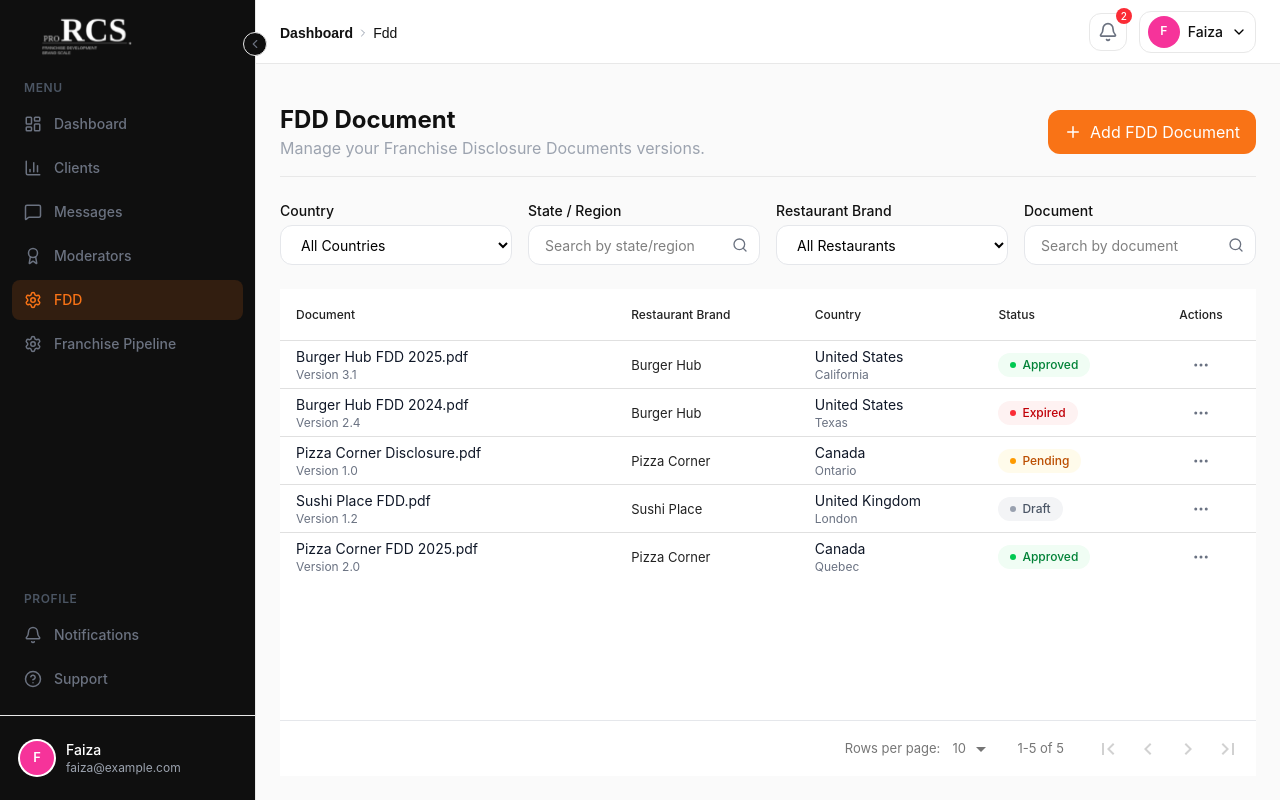
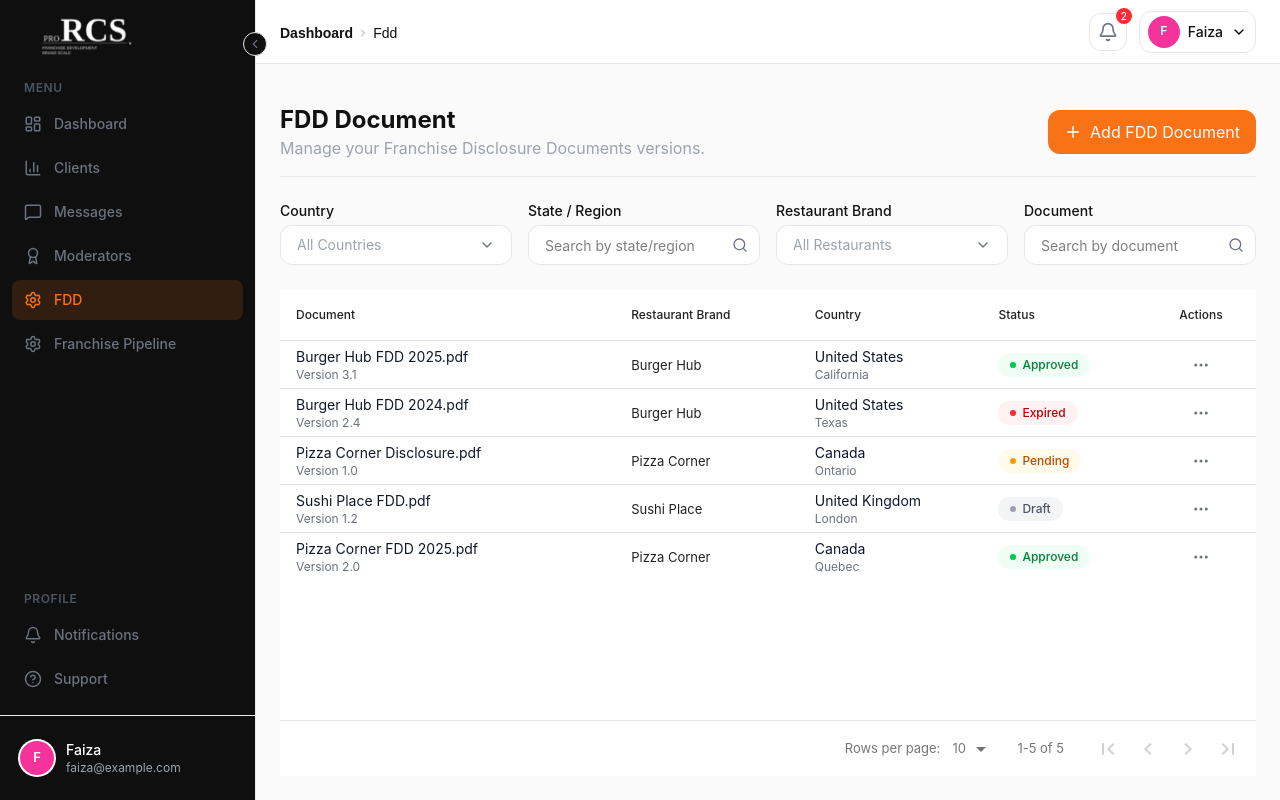
Before and after one commit to hamza-nafasat/rcs-frontend, a React (Vite) app: page /dashboard/fdd in a window 1280 px wide. Built offline with nearby package versions, Linux system fonts and the light colour scheme.

Commit message:
Multi Selection Added

```diff
--- a/src/components/shared/Select.jsx
+++ b/src/components/shared/Select.jsx
@@ -1,35 +1,235 @@
+import { useEffect, useMemo, useRef, useState } from "react";
+import { Check, ChevronDown, Search, X } from "lucide-react";
+
+const normalizeOption = (option) =>
+  typeof option === "string" || typeof option === "number"
+    ? { value: option, label: String(option) }
+    : { value: option.value, label: option.label ?? String(option.value) };
+
 const Select = ({
   label,
+  name,
+  value,
+  onChange,
+  options = [],
   placeholder = "Select an option",
-  options = [],
+  multiple = false,
+  searchable = false,
+  clearable = false,
+  disabled = false,
+  required = false,
   className = "",
-  ...rest
+  labelClassName = "",
+  menuClassName = "",
+  id,
 }) => {
+  const [open, setOpen] = useState(false);
+  const [query, setQuery] = useState("");
+  const containerRef = useRef(null);
+
+  const normalizedOptions = useMemo(
+    () => options.map(normalizeOption),
+    [options],
+  );
+
+  const selectedValues = multiple
+    ? Array.isArray(value)
+      ? value
+      : []
+    : value === "" || value === undefined || value === null
+      ? []
+      : [value];
+
+  const selectedLabels = selectedValues.map(
+    (selected) =>
+      normalizedOptions.find((option) => option.value === selected)?.label ??
+      String(selected),
+  );
+
+  const visibleOptions = searchable
+    ? normalizedOptions.filter((option) =>
+        option.label.toLowerCase().includes(query.trim().toLowerCase()),
+      )
+    : normalizedOptions;
+
+  const closeMenu = () => {
+    setOpen(false);
+    setQuery("");
+  };
+
+  useEffect(() => {
+    if (!open) return;
+
+    const handleClickOutside = (event) => {
+      if (!containerRef.current?.contains(event.target)) closeMenu();
+    };
+
+    const handleKeyDown = (event) => {
+      if (event.key === "Escape") closeMenu();
+    };
+
+    document.addEventListener("mousedown", handleClickOutside);
+    document.addEventListener("keydown", handleKeyDown);
+
+    return () => {
+      document.removeEventListener("mousedown", handleClickOutside);
+      document.removeEventListener("keydown", handleKeyDown);
+    };
+  }, [open]);
+
+  // Emits an event-like object so callers can keep using `e.target.name/value`
+  const emit = (nextValue) => onChange?.({ target: { name, value: nextValue } });
+
+  const handleSelect = (optionValue) => {
+    if (multiple) {
+      emit(
+        selectedValues.includes(optionValue)
+          ? selectedValues.filter((item) => item !== optionValue)
+          : [...selectedValues, optionValue],
+      );
+
+      return;
+    }
+
+    emit(optionValue);
+    closeMenu();
+  };
+
+  const handleClear = (event) => {
+    event.stopPropagation();
+    emit(multiple ? [] : "");
+  };
+
+  const hasSelection = selectedValues.length > 0;
+
+  const triggerText = !hasSelection
+    ? placeholder
+    : multiple && selectedValues.length > 2
+      ? `${selectedValues.length} selected`
+      : selectedLabels.join(", ");
+
   return (
-    <section className="w-full">
+    <section className="w-full" ref={containerRef}>
       {label && (
-        <label className="mb-1 block text-sm font-medium text-[#111111]">
+        <label
+          htmlFor={id ?? name}
+          className={`mb-1 block text-sm font-medium text-[#111111] ${labelClassName}`}
+        >
           {label}
         </label>
       )}
 
-      <select
-        className={`h-10 w-full rounded-xl border border-[#E5E7EB] bg-white px-4 text-sm outline-none focus:border-primary ${className}`}
-        {...rest}
-      >
-        <option value="">{placeholder}</option>
+      <div className="relative">
+        <button
+          id={id ?? name}
+          type="button"
+          disabled={disabled}
+          onClick={() => (open ? closeMenu() : setOpen(true))}
+          aria-haspopup="listbox"
+          aria-expanded={open}
+          aria-required={required}
+          className={`flex h-10 w-full cursor-pointer items-center gap-2 rounded-xl border border-[#E5E7EB] bg-white px-4 text-left text-sm outline-none focus:border-primary disabled:cursor-not-allowed disabled:bg-gray-50 ${className}`}
+        >
+          <span
+            className={`min-w-0 flex-1 truncate ${
+              hasSelection ? "text-tertiary" : "text-muted"
+            }`}
+          >
+            {triggerText}
+          </span>
 
-        {options.map((option) => {
-          const value = typeof option === "string" ? option : option.value;
-          const text = typeof option === "string" ? option : option.label;
+          {clearable && hasSelection && !disabled && (
+            <span
+              role="button"
+              tabIndex={-1}
+              aria-label="Clear selection"
+              onClick={handleClear}
+              className="shrink-0 rounded-full p-0.5 text-secondary hover:bg-gray-100"
+            >
+              <X size={14} />
+            </span>
+          )}
 
-          return (
-            <option key={value} value={value}>
-              {text}
-            </option>
-          );
-        })}
-      </select>
+          <ChevronDown
+            size={16}
+            className={`shrink-0 text-secondary transition ${
+              open ? "rotate-180" : ""
+            }`}
+          />
+        </button>
+
+        {open && (
+          <div
+            role="listbox"
+            aria-multiselectable={multiple}
+            className={`absolute left-0 right-0 z-30 mt-1 rounded-xl border border-gray-100 bg-white p-1 shadow-lg ${menuClassName}`}
+          >
+            {searchable && (
+              <div className="relative p-1">
+                <Search
+                  size={14}
+                  className="absolute left-3 top-1/2 -translate-y-1/2 text-secondary"
+                />
+                <input
+                  autoFocus
+                  value={query}
+                  onChange={(event) => setQuery(event.target.value)}
+                  placeholder="Search..."
+                  className="h-9 w-full rounded-lg border border-[#E5E7EB] pl-8 pr-3 text-sm outline-none focus:border-primary"
+                />
+              </div>
+            )}
+
+            <div className="max-h-60 overflow-y-auto">
+              {visibleOptions.length === 0 ? (
+                <p className="px-3 py-4 text-center text-sm text-muted">
+                  No options found
+                </p>
+              ) : (
+                visibleOptions.map((option) => {
+                  const isSelected = selectedValues.includes(option.value);
+
+                  return (
+                    <button
+                      key={option.value}
+                      type="button"
+                      role="option"
+                      aria-selected={isSelected}
+                      onClick={() => handleSelect(option.value)}
+                      className={`flex w-full cursor-pointer items-center gap-2 rounded-lg px-3 py-2 text-left text-sm transition hover:bg-gray-50 ${
+                        isSelected ? "text-tertiary" : "text-secondary"
+                      }`}
+                    >
+                      {multiple && (
+                        <span
+                          className={`flex h-4 w-4 shrink-0 items-center justify-center rounded border ${
+                            isSelected
+                              ? "border-transparent bg-(--color-primary) text-white"
+                              : "border-gray-300"
+                          }`}
+                        >
+                          {isSelected && <Check size={12} />}
+                        </span>
+                      )}
+
+                      <span className="min-w-0 flex-1 truncate">
+                        {option.label}
+                      </span>
+
+                      {!multiple && isSelected && (
+                        <Check
+                          size={14}
+                          className="shrink-0 text-(--color-primary)"
+                        />
+                      )}
+                    </button>
+                  );
+                })
+              )}
+            </div>
+          </div>
+        )}
+      </div>
     </section>
   );
 };
--- a/src/pages/fdd/components/FddFilter.jsx
+++ b/src/pages/fdd/components/FddFilter.jsx
@@ -1,9 +1,6 @@
 import { Search } from "lucide-react";
 import Input from "../../../components/shared/Input";
-
-const labelClass = "mb-1 block text-sm font-medium text-[#111111]";
-const selectClass =
-  "h-10 w-full rounded-xl border border-[#E5E7EB] bg-white px-4 text-sm outline-none focus:border-primary";
+import Select from "../../../components/shared/Select";
 
 const FddFilter = ({ filters, setFilters, countries = [], brands = [] }) => {
   const handleChange = (e) => {
@@ -18,25 +15,17 @@ const FddFilter = ({ filters, setFilters, countries = [], brands = [] }) => {
   return (
     <div className="grid grid-cols-1 gap-4 sm:grid-cols-2 lg:grid-cols-4">
       {/* Country */}
-      <section className="w-full">
-        <label htmlFor="country" className={labelClass}>
-          Country
-        </label>
-        <select
-          id="country"
+      <Select
+        label="Country"
         name="country"
         value={filters.country}
         onChange={handleChange}
-          className={selectClass}
-        >
-          <option value="all">All Countries</option>
-          {countries.map((country) => (
-            <option key={country} value={country}>
-              {country}
-            </option>
-          ))}
-        </select>
-      </section>
+        options={countries}
+        placeholder="All Countries"
+        multiple
+        searchable
+        clearable
+      />
 
       {/* State / Region */}
       <Input
@@ -49,25 +38,17 @@ const FddFilter = ({ filters, setFilters, countries = [], brands = [] }) => {
       />
 
       {/* Restaurant Brand */}
-      <section className="w-full">
-        <label htmlFor="brand" className={labelClass}>
-          Restaurant Brand
-        </label>
-        <select
-          id="brand"
+      <Select
+        label="Restaurant Brand"
         name="brand"
         value={filters.brand}
         onChange={handleChange}
-          className={selectClass}
-        >
-          <option value="all">All Restaurants</option>
-          {brands.map((brand) => (
-            <option key={brand} value={brand}>
-              {brand}
-            </option>
-          ))}
-        </select>
-      </section>
+        options={brands}
+        placeholder="All Restaurants"
+        multiple
+        searchable
+        clearable
+      />
 
       {/* Document */}
       <Input
--- a/src/pages/fdd/components/FddTable.jsx
+++ b/src/pages/fdd/components/FddTable.jsx
@@ -51,7 +51,8 @@ const FddTable = ({ documents, onReview, onESign, onDownload }) => {
     },
     {
       name: "Restaurant Brand",
-      selector: (row) => row.brand,
+      selector: (row) =>
+        Array.isArray(row.brand) ? row.brand.join(", ") : row.brand,
       sortable: true,
       minWidth: "160px",
       grow: 1,
--- a/src/pages/moderators/components/AddEditModeratorModal.jsx
+++ b/src/pages/moderators/components/AddEditModeratorModal.jsx
@@ -2,12 +2,10 @@ import { useState } from "react";
 import { X } from "lucide-react";
 import Input from "../../../components/shared/Input";
 import Button from "../../../components/shared/Button";
+import Select from "../../../components/shared/Select";
 
 const ROLES = ["Moderator", "Account Owner"];
 const STATUSES = ["Active", "Inactive", "Pending"];
-
-const selectClass =
-  "h-10 w-full rounded-xl border border-[#E5E7EB] bg-white px-4 text-sm outline-none focus:border-primary";
 
 const AddEditModeratorModal = ({
   isOpen,
@@ -77,42 +75,26 @@ const AddEditModeratorModal = ({
             required
           />
 
-          <div className="w-full">
-            <label className="mb-2 block text-sm font-medium text-[#111111]">
-              Role *
-            </label>
-            <select
+          <Select
+            label="Role *"
             name="role"
             value={formData.role}
             onChange={handleChange}
-              className={selectClass}
+            options={ROLES}
+            placeholder="Select role"
+            labelClassName="mb-2"
             required
-            >
-              {ROLES.map((role) => (
-                <option key={role} value={role}>
-                  {role}
-                </option>
-              ))}
-            </select>
-          </div>
+          />
 
-          <div className="w-full">
-            <label className="mb-2 block text-sm font-medium text-[#111111]">
-              Status
-            </label>
-            <select
+          <Select
+            label="Status"
             name="status"
             value={formData.status}
             onChange={handleChange}
-              className={selectClass}
-            >
-              {STATUSES.map((status) => (
-                <option key={status} value={status}>
-                  {status}
-                </option>
-              ))}
-            </select>
-          </div>
+            options={STATUSES}
+            placeholder="Select status"
+            labelClassName="mb-2"
+          />
 
           {/* Buttons */}
           <div className="flex  gap-3 pt-4">
```
Also changed, not shown: src/pages/fdd/FDD.jsx (+5 -4 lines), src/pages/fdd/components/AddFddModal.jsx (+9 -3 lines). Lines whose indentation alone changed are shown as unchanged.
